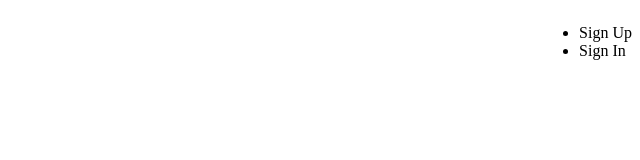
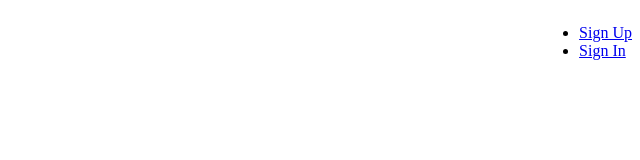
Before and after one commit to Herman04/flexhub, a plain HTML site: page index.html in a window 1280 px wide. Shown: the whole page, without its empty margins (640-1280 px from the left). Drawn offline with Linux system fonts and the light colour scheme.

Commit message:
adding hrefs to the sign in and sign up links

```diff
--- a/index.html
+++ b/index.html
@@ -11,8 +11,8 @@
     <header id ="navigation">
       <nav>
         <ul>
-          <li>Sign Up</li>
-          <li>Sign In</li>
+          <li><a href="signup.html">Sign Up</a></li>
+          <li><a href="signin.html">Sign In</a></li>
         </ul>
       </nav>
 
```
Also changed, not shown: signin.html (added), signup.html (added).
